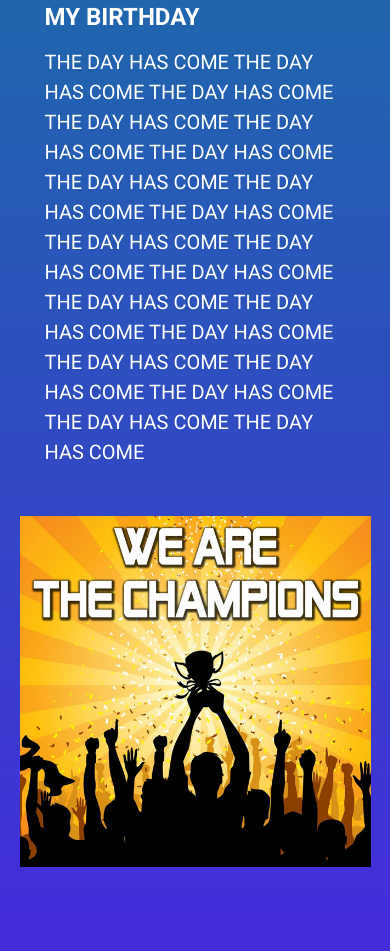
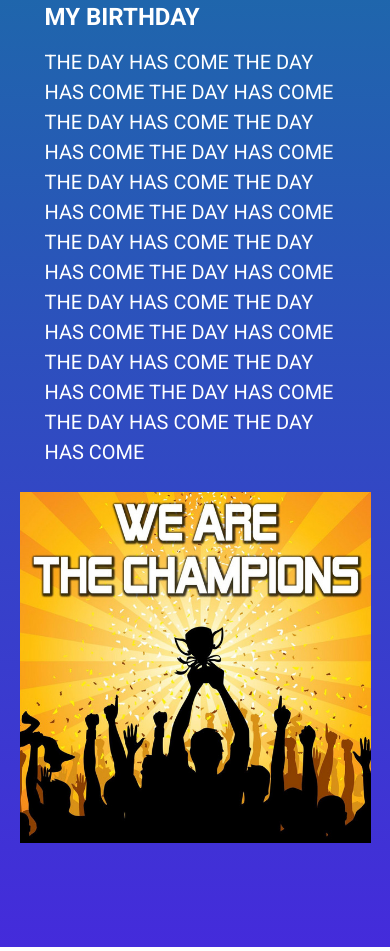
Before and after one commit to eduardo-meira/ebac_tech_talks, a website built with Parcel: page src/index.html in a window 390 px wide. Shown: the part 574-1525 px from the top of the page. Built offline with nearby package versions, Linux system fonts and the light colour scheme.

Commit message:
correção img

```diff
--- a/src/styles/_event.scss
+++ b/src/styles/_event.scss
@@ -35,7 +35,8 @@
     }
     &__list {
       &__img {
-        margin-top: 24px;
+        display: flex;
+        margin: 24px auto;
         max-width: 100%;
       }
       &__text {
```
